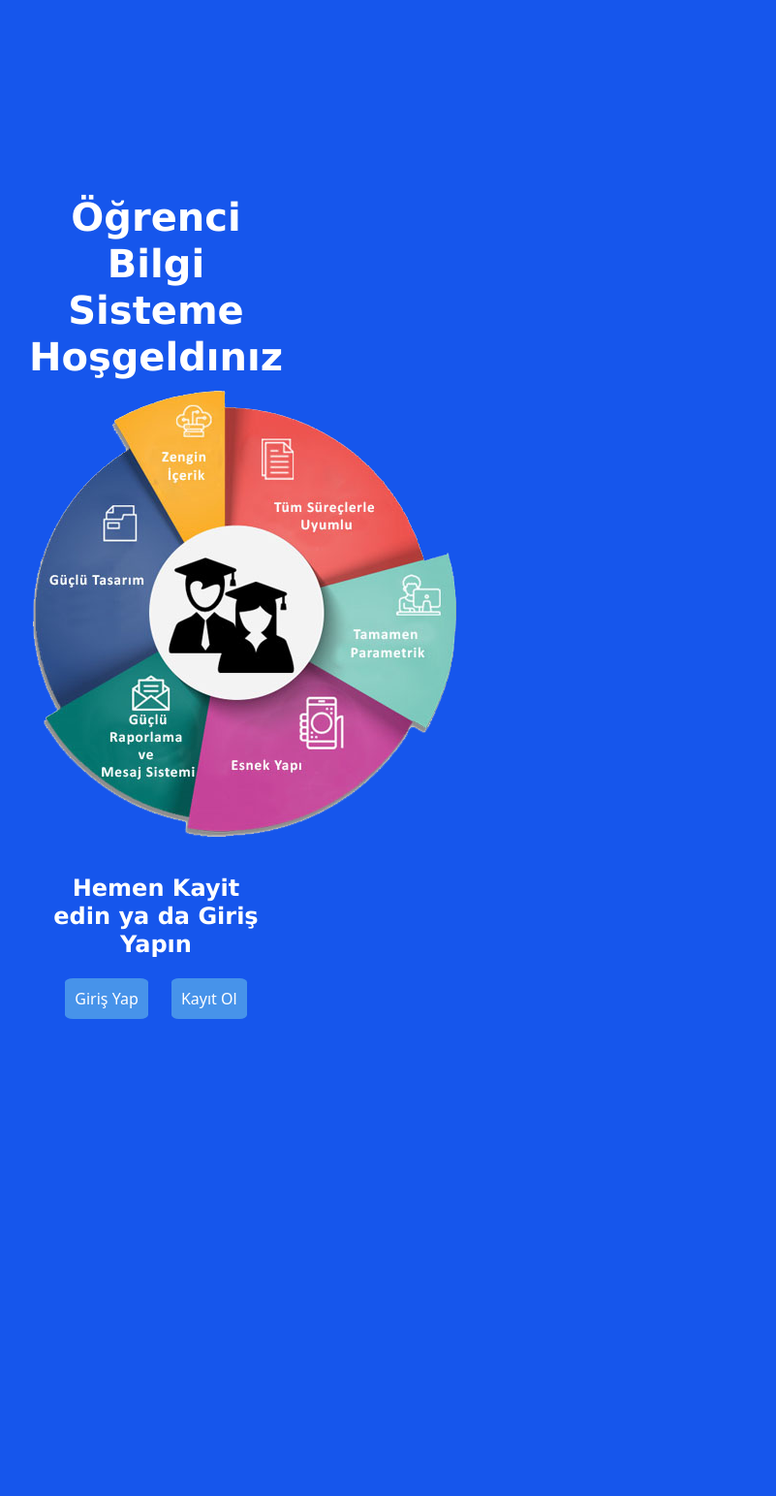
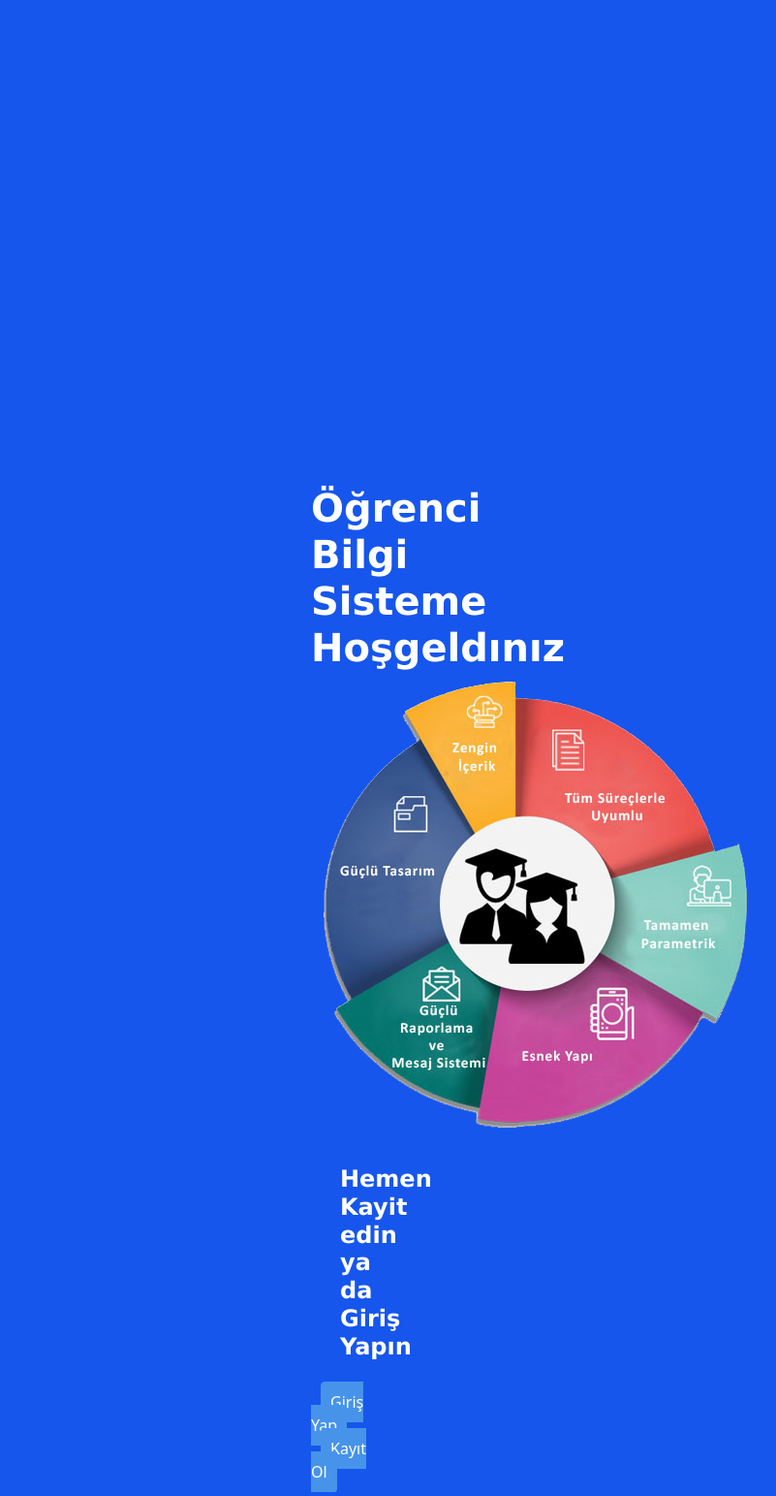
Before and after one commit to sidi96056/int, a Flask app: page / in a window 1280 px wide; the page is wider, and only the part inside the window is pictured. Shown: the part 380-1923 px from the top of that part at 97% size, without its empty margins (479-1280 px from the left). Before the commit the page ends 1431 px from the top of that part, so only its background shows below. Run offline with Flask 3, Linux system fonts and the light colour scheme; some libraries are stand-ins or nearby versions.

Commit message:
Update base.css

```diff
--- a/static/base.css
+++ b/static/base.css
@@ -14,7 +14,7 @@ h2 {
     font-family: 'Lucida Sans', 'Lucida Sans Regular', 'Lucida Grande', 'Lucida Sans Unicode', Geneva, Verdana, sans-serif;
 }
 nav{
-    padding: 500px;
+    padding: 800px;
     text-align: center;
 }
 #btn{
```
